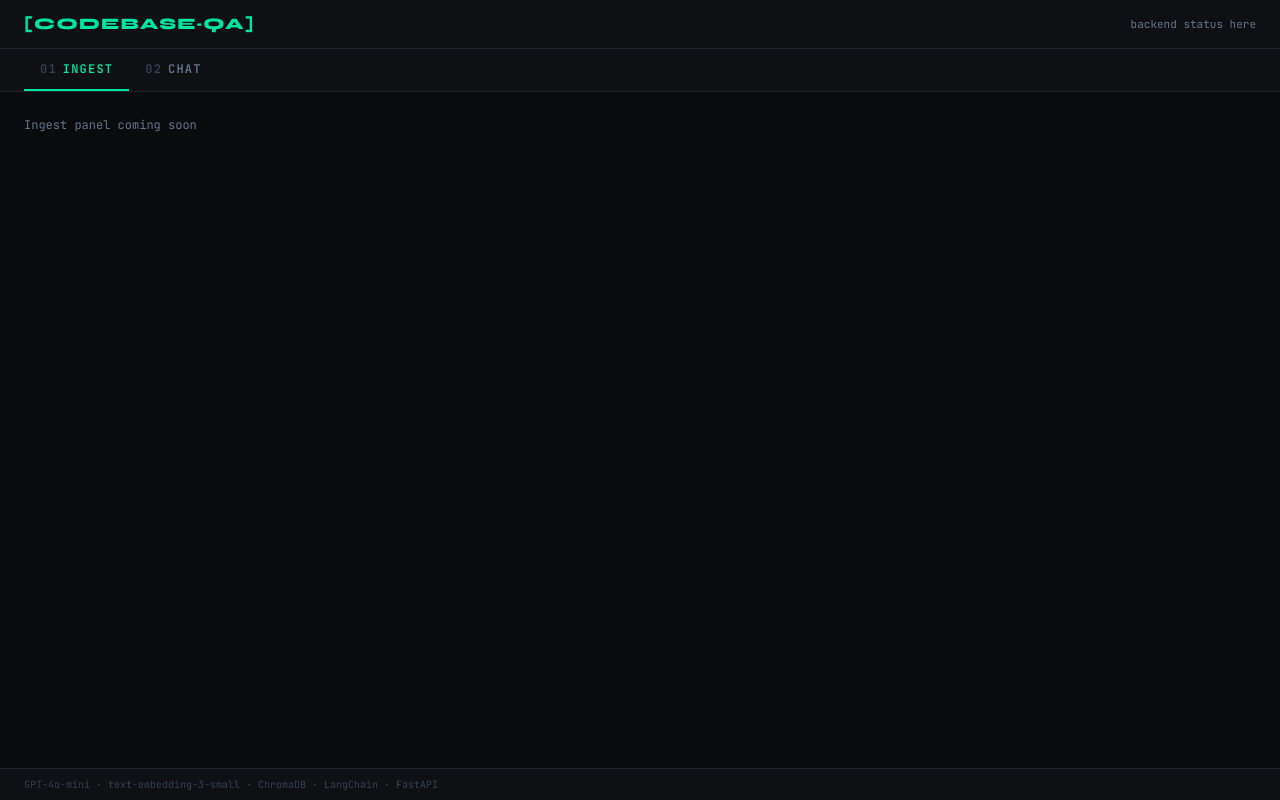
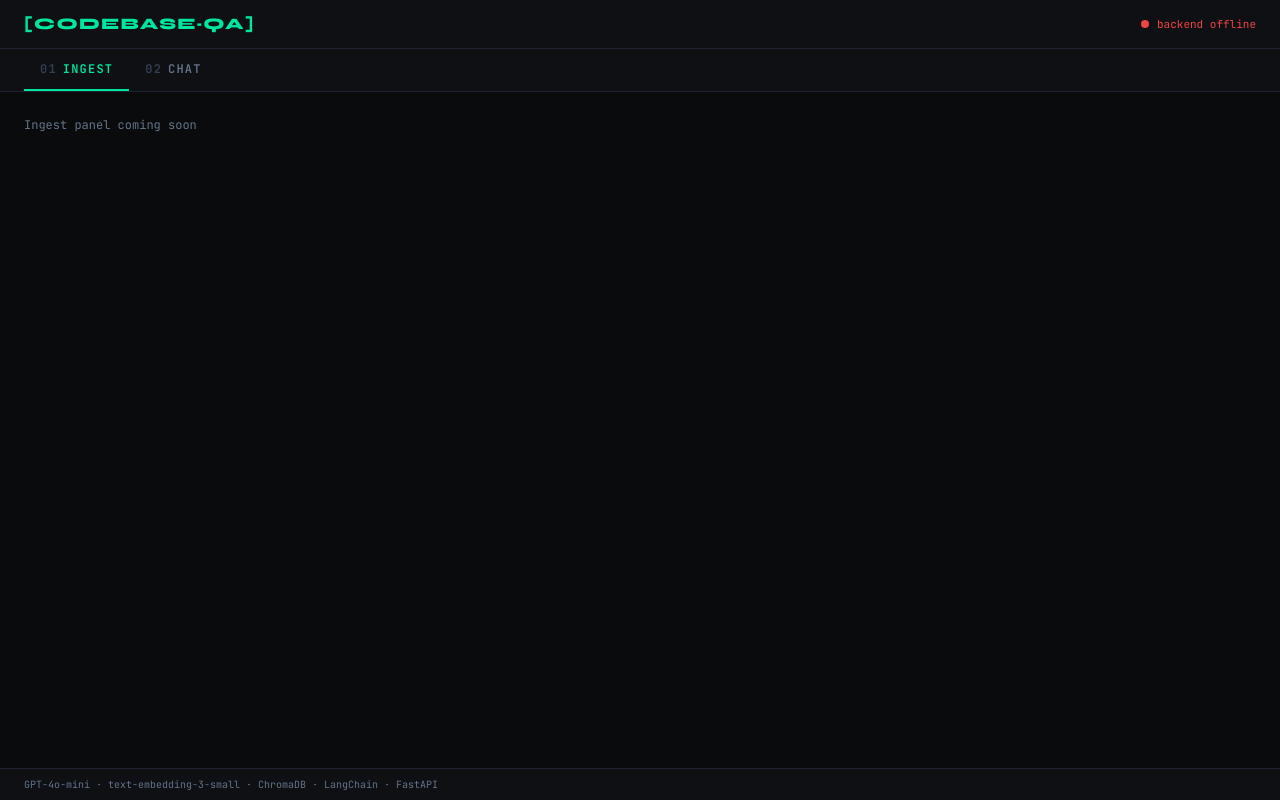
Before and after one commit to nachiket-more99/codebase-qa, a React app in the folder frontend/: page / in a window 1280 px wide. Built offline with nearby package versions, Linux system fonts and the light colour scheme; no server answers; the HTML template or start-up script is replaced by a standard one.

Commit message:
add StatusBar component with live backend polling

```diff
--- a/frontend/src/App.tsx
+++ b/frontend/src/App.tsx
@@ -1,4 +1,5 @@
 import { useState } from "react"
+import StatusBar from "@/components/StatusBar"
 
 export default function App() {
   const [activeTab, setActiveTab] = useState<"ingest" | "chat">("ingest")
@@ -20,9 +21,7 @@ export default function App() {
             style={{ background: "#00e5a0", animation: "blink 1.1s steps(1) infinite" }}
           />
         </div>
-        <span style={{ fontSize: 11, color: "#64748b", fontFamily: "JetBrains Mono" }}>
-          backend status here
-        </span>
+        <StatusBar />
       </header>
 
       {/* Tabs */}
@@ -65,7 +64,7 @@ export default function App() {
         className="flex items-center gap-3 px-6 py-2 border-t"
         style={{ borderColor: "#1e2430", background: "#0e1014" }}
       >
-        <span style={{ fontSize: 10, color: "#334155", fontFamily: "JetBrains Mono" }}>
+        <span style={{ fontSize: 10, color: "#64748b", fontFamily: "JetBrains Mono" }}>
           GPT-4o-mini · text-embedding-3-small · ChromaDB · LangChain · FastAPI
         </span>
       </footer>
--- /dev/null
+++ b/frontend/src/components/StatusBar.tsx
@@ -0,0 +1,49 @@
+import { useEffect, useState } from "react"
+import { API_BASE } from "@/config"
+
+type Status = {
+  total_files: number
+  total_chunks: number
+}
+
+export default function StatusBar() {
+  const [status, setStatus] = useState<Status | null>(null)
+
+  useEffect(() => {
+    const fetchStatus = async () => {
+      try {
+        const res = await fetch(`${API_BASE}/status`)
+        const data = await res.json()
+        setStatus(data)
+      } catch {
+        setStatus(null)
+      }
+    }
+
+    fetchStatus()
+    const interval = setInterval(fetchStatus, 10000)
+    return () => clearInterval(interval)
+  }, [])
+
+  return (
+    <div className="flex items-center gap-2">
+      <span
+        className="inline-block w-2 h-2 rounded-full"
+        style={{
+          background: status ? "#00e5a0" : "#ef4444",
+          boxShadow: status ? "0 0 6px #00e5a0" : "none",
+        }}
+      />
+      {status ? (
+        <span style={{ fontSize: 11, color: "#64748b", fontFamily: "JetBrains Mono" }}>
+          <span style={{ color: "#00e5a0" }}>{status.total_files}</span> files ·{" "}
+          <span style={{ color: "#00e5a0" }}>{status.total_chunks}</span> chunks
+        </span>
+      ) : (
+        <span style={{ fontSize: 11, color: "#ef4444", fontFamily: "JetBrains Mono" }}>
+          backend offline
+        </span>
+      )}
+    </div>
+  )
+}
```
